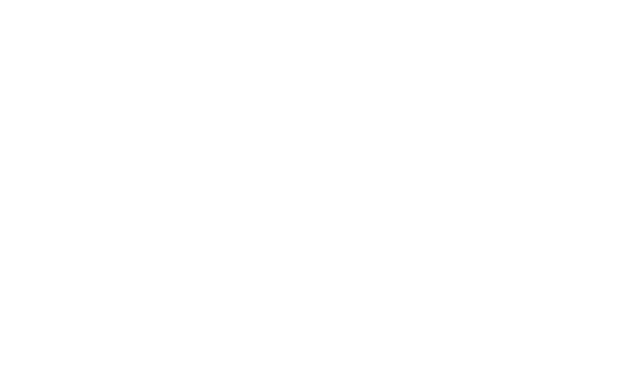
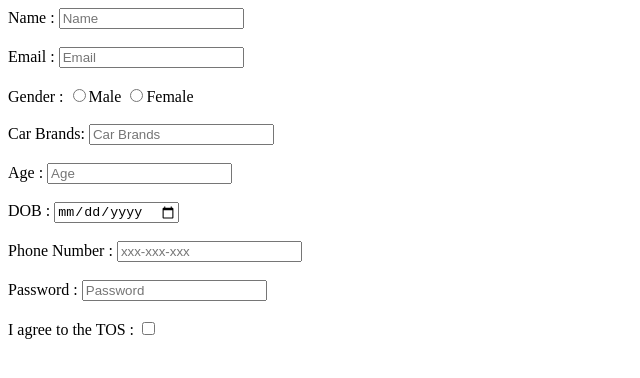
Before and after one commit to acciojob/signup-form-car-kotesh-naik, a website: page main.html in a window 1280 px wide. Shown: the whole page, without its empty margins (0-640 px from the left). Drawn offline with Linux system fonts and the light colour scheme.

Commit message:
created a submission

```diff
--- a/main.html
+++ b/main.html
@@ -8,6 +8,16 @@
 
 <body>
 	<!-- the entire body must be written by student -->
+	Name : <input  id ="name" type="text" placeholder="Name" required><br><br>
+	Email : <input type="text" id="email" placeholder= "Email" required><br><br>
+	Gender : <input type="radio" id="gender_m,gender_f" required>Male
+	<input type="radio" id="gender_m,gender_f" required>Female <br><br>
+    Car Brands: <input type ="select" id ="cars" placeholder="Car Brands" required><br><br>
+	Age : <input type ="number" id ="age" placeholder="Age" required><br><br>
+	DOB : <input type="date" id="dob" required><br><br>
+	Phone Number : <input type="tel" id ="tel" placeholder="xxx-xxx-xxx"><br><br>
+	Password : <input type="password" id ="password" placeholder="Password"><br><br>
+	I  agree to the TOS : <input type="checkbox" id="tos" required>
     <script type="text/javascript" src="./script.js">
 </script>
 
```
